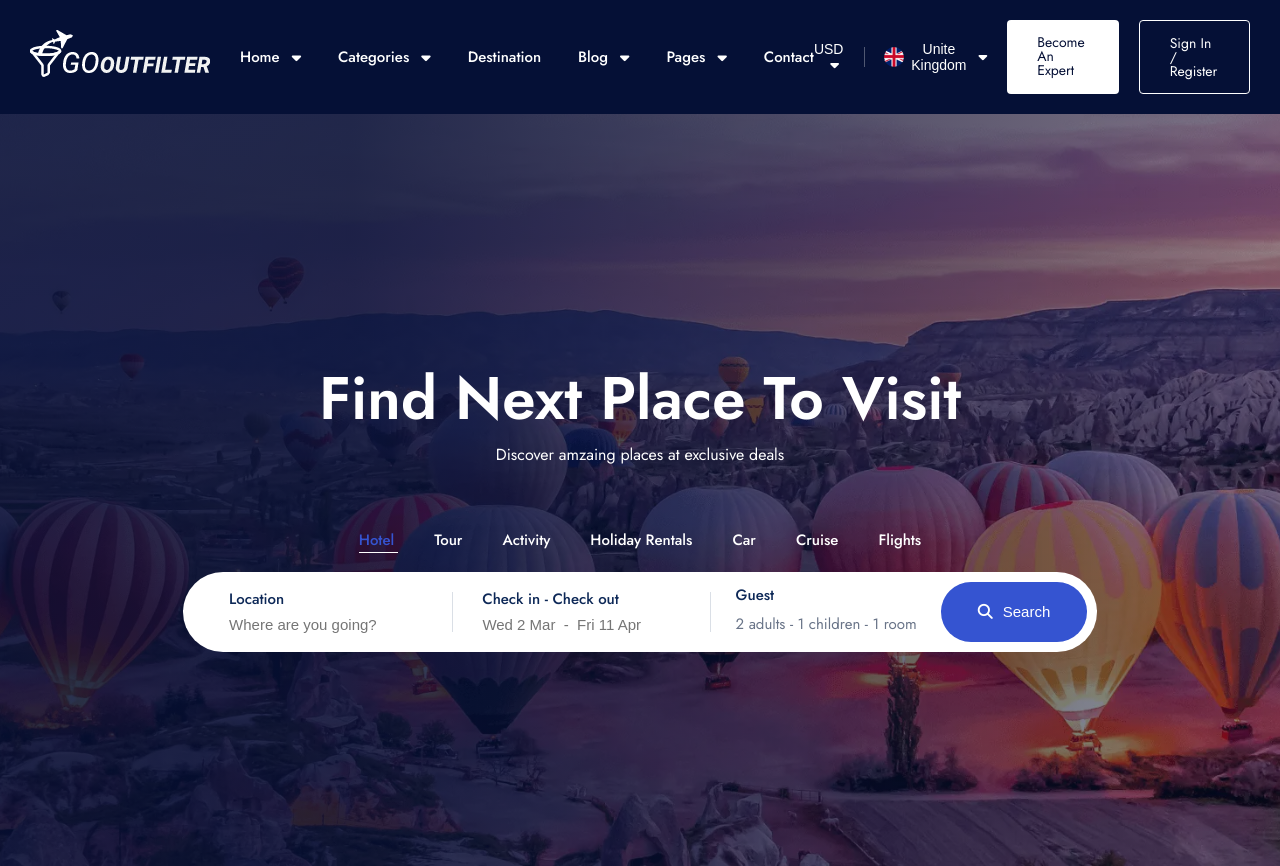
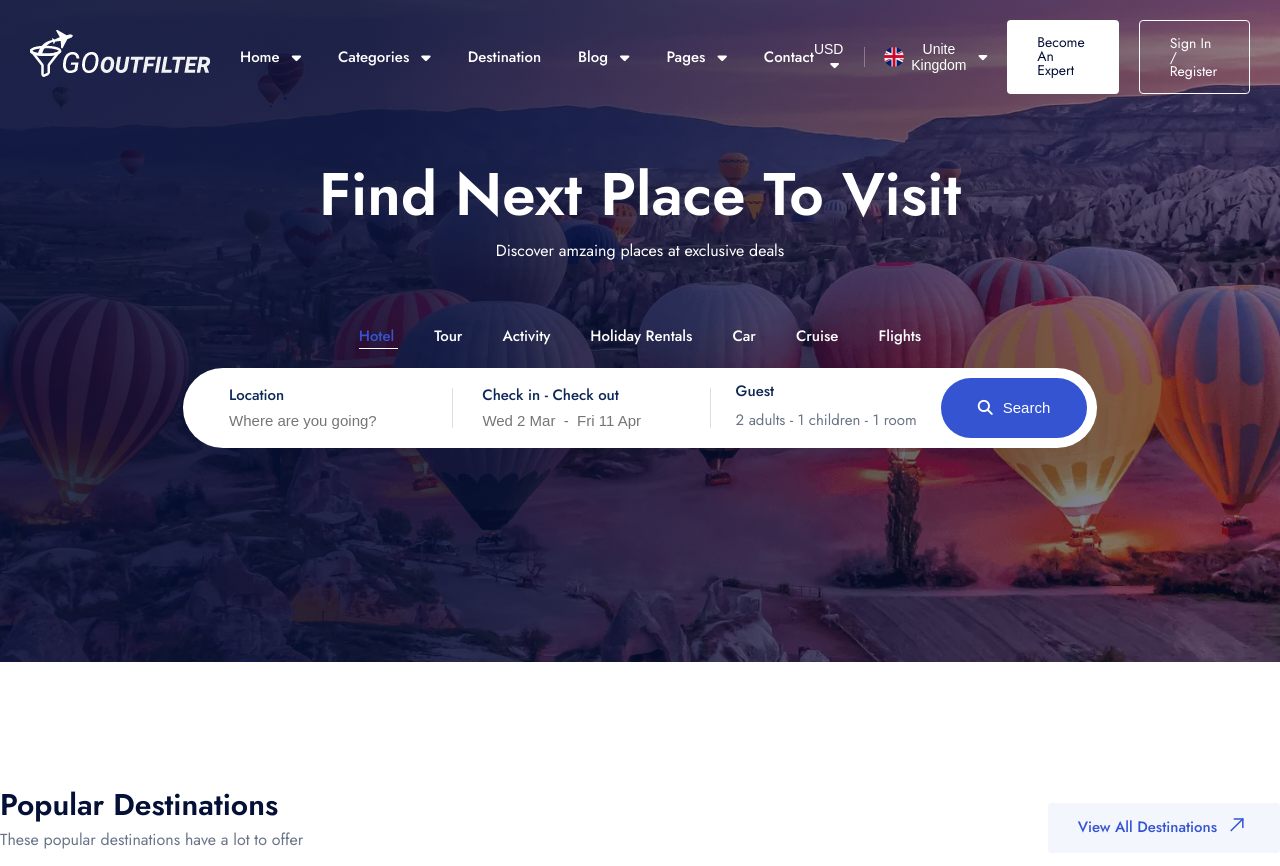
Before and after one commit to prantomollick/GoOutFilter-Travel-and-Tour-Agency-HTML-Template, a website: page index.html in a window 1280 px wide. Shown: the top 866 px of the page. Drawn offline with Linux system fonts and the light colour scheme.

Commit message:
modified header position

```diff
--- a/sass/pages/_home.scss
+++ b/sass/pages/_home.scss
@@ -1,11 +1,17 @@
 .header {
   // height: 9rem;
   width: 100vw;
-  background-color: var(--color-primary-dark-4);
+  position: absolute;
+  top: 0;
+  left: 0;
+  z-index: 100;
+  background-color: transparent;
+  // background-color: var(--color-primary-dark-4);
 }
 
 .hero {
   height: 94vh;
+  margin-top: -9rem;
   display: flex;
   justify-content: center;
   align-items: flex-end;
```
Also changed, not shown: css/style.css.
